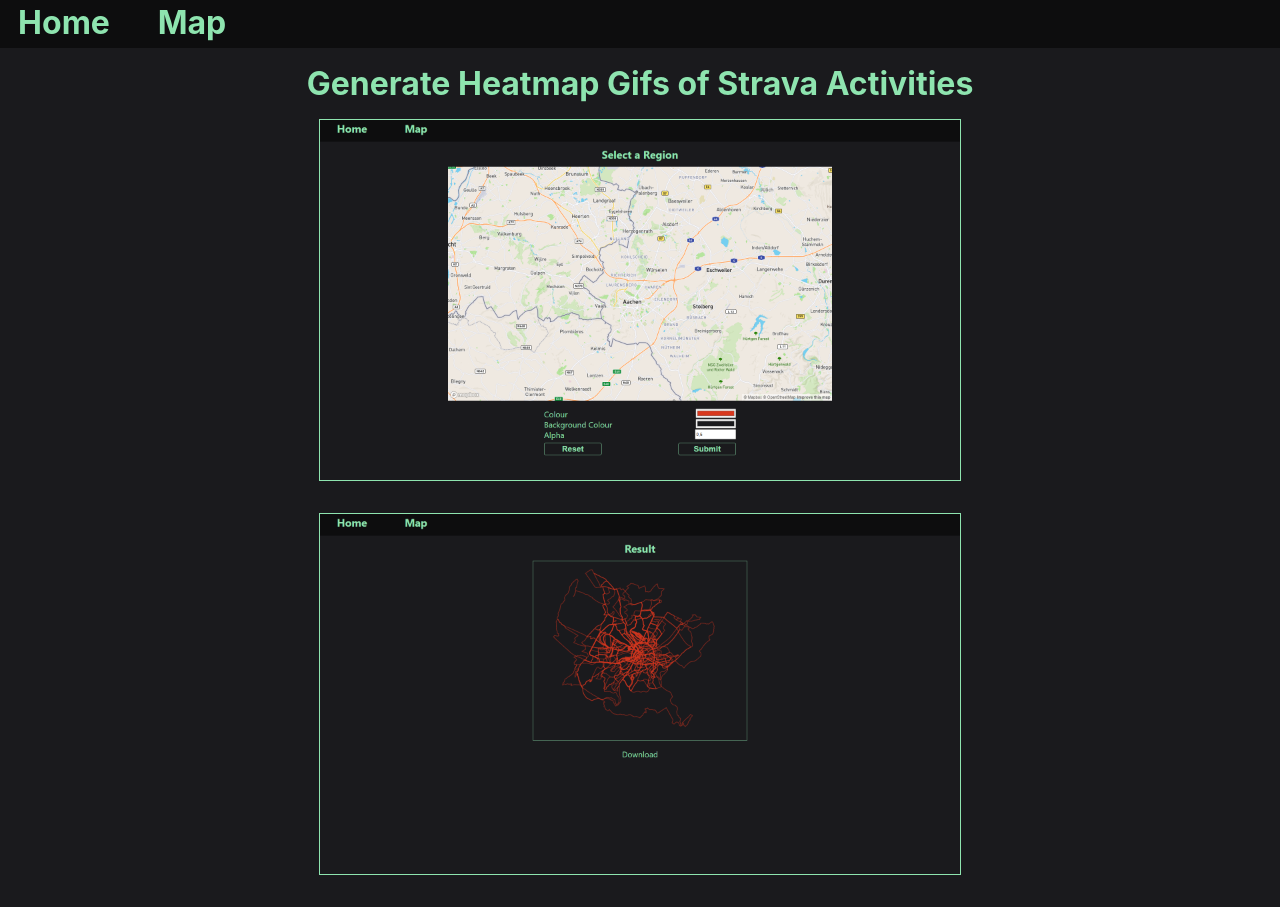
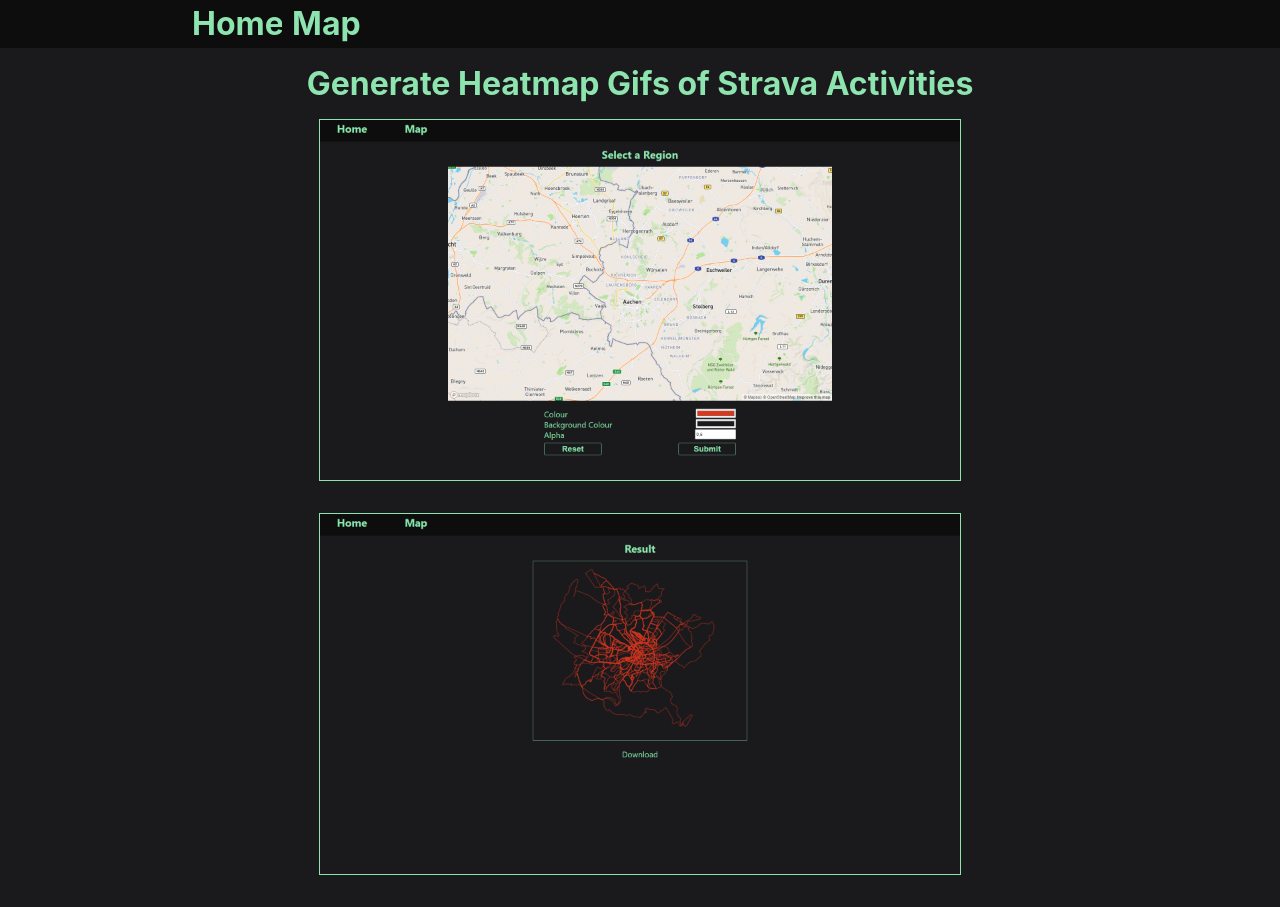
Before and after one commit to KevinSommer96/strava-heatmap-gif-frontend, a React (Create React App) app: page / in a window 1280 px wide. Built offline with nearby package versions, Linux system fonts and the light colour scheme.

Commit message:
fixed navbar styling

```diff
--- a/package.json
+++ b/package.json
@@ -17,7 +17,7 @@
     "react": "^16.14.0",
     "react-dom": "^16.14.0",
     "react-router-dom": "^5.2.0",
-    "react-scripts": "3.4.3",
+    "react-scripts": "^3.4.4",
     "react-spinners": "^0.9.0",
     "styled-components": "^5.2.0"
   },
--- a/src/common/Navbar/index.jsx
+++ b/src/common/Navbar/index.jsx
@@ -1,12 +1,10 @@
-import React from 'react';
-import styled from 'styled-components';
+import React from "react";
+import styled from "styled-components";
 
 const NavbarContainer = styled.div`
   top: 0;
   width: 100%;
-  display: flex;
-  flex-direction: row;
-  justify-content: flex-start;
+
   background-color: rgba(0, 0, 0, 0.5);
   height: 6vh;
 `;
@@ -15,18 +13,28 @@
   color: ${(props) => props.theme.colorMint};
   text-decoration: none;
   font-weight: 700;
+  height: 6vh;
+  line-height: 6vh;
   font-size: 2em;
   text-align: center;
-  padding: auto 0;
   overflow: auto;
   width: 10%;
-  padding: 0.1em 0;
+`;
+
+const LinkContainer = styled.div`
+  width: 70%;
+  margin: 0 auto;
+  display: flex;
+  flex-direction: row;
+  justify-content: flex-start;
 `;
 
 const Navbar = () => (
   <NavbarContainer>
-    <NavLink href='/'>Home</NavLink>
-    <NavLink href='/map'>Map</NavLink>
+    <LinkContainer>
+      <NavLink href="/">Home</NavLink>
+      <NavLink href="/map">Map</NavLink>
+    </LinkContainer>
   </NavbarContainer>
 );
 
```
Also changed, not shown: 1 other file (tests, documents, lock files or other folders).
